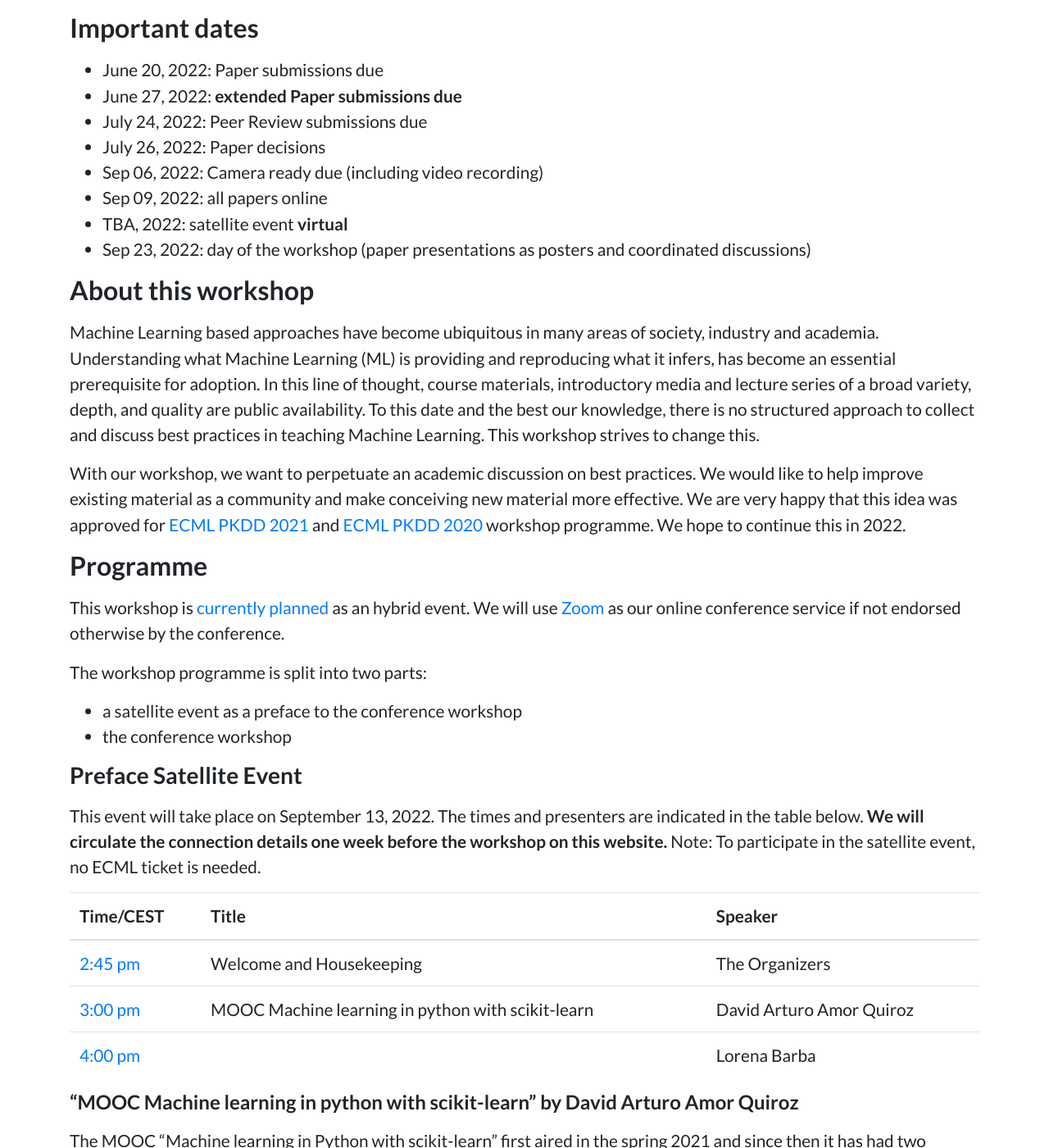
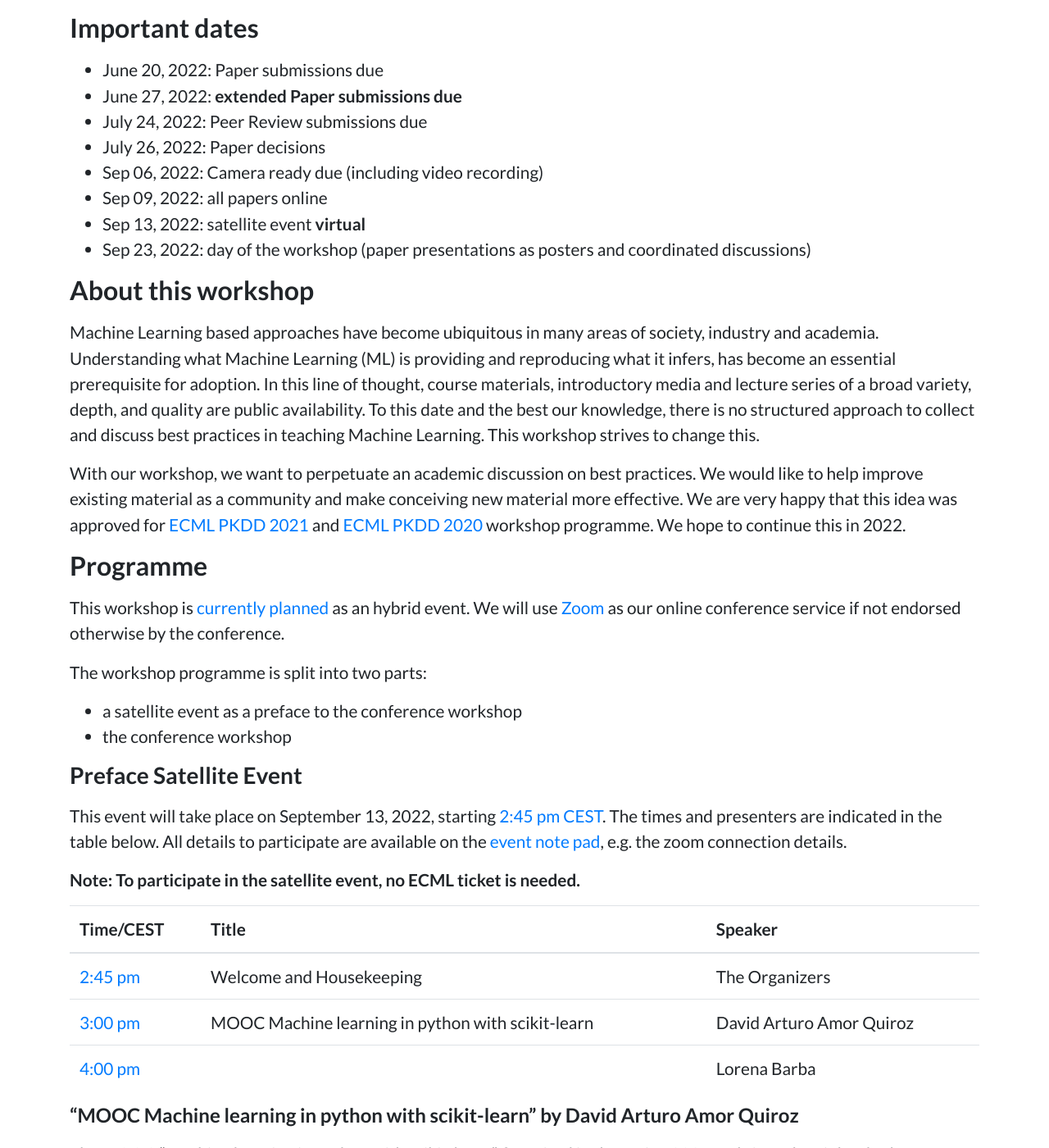
Before and after one commit to teaching-ml/2022, a Jekyll site: the page built from index.md, in a window 1280 px wide and 1400 px high, scrolled down 1451 px. Shown: the whole window at 82% size. Built offline with Jekyll 4.4.1, drawn with Linux system fonts in a browser that asks for light colours.

Commit message:
Updates on the satellite event

```diff
--- a/index.md
+++ b/index.md
@@ -16,7 +16,7 @@ title: 'Teaching ML @ ECML-PKDD 2022'
 * July 26, 2022: Paper decisions
 * Sep 06, 2022: Camera ready due (including video recording)
 * Sep 09, 2022: all papers online
-* TBA, 2022: satellite event **virtual**
+* Sep 13, 2022: satellite event **virtual**
 * Sep 23, 2022: day of the workshop (paper presentations as posters and coordinated discussions)
 
 ## About this workshop
@@ -35,8 +35,9 @@ The workshop programme is split into two parts:
 
 ### Preface Satellite Event
 
-This event will take place on September 13, 2022. The times and presenters are indicated in the table below. __We will circulate the connection details one week before the workshop on this website.__
-Note: To participate in the satellite event, no ECML ticket is needed.
+This event will take place on September 13, 2022, starting [2:45 pm CEST](https://www.timeanddate.com/worldclock/fixedtime.html?iso=20220913T1245). The times and presenters are indicated in the table below. All details to participate are available on the [event note pad](https://notes.desy.de/-yxvasxzQPWO1iKwlQB5Kw?edit), e.g. the zoom connection details.
+
+**Note: To participate in the satellite event, no ECML ticket is needed.**
 
 | Time/CEST                                                                          | Title                                                                                                                  | Speaker                                                                       |
 | ---------------------------------------------------------------------------------- | ---------------------------------------------------------------------------------------------------------------------- | ----------------------------------------------------------------------------- |
```
